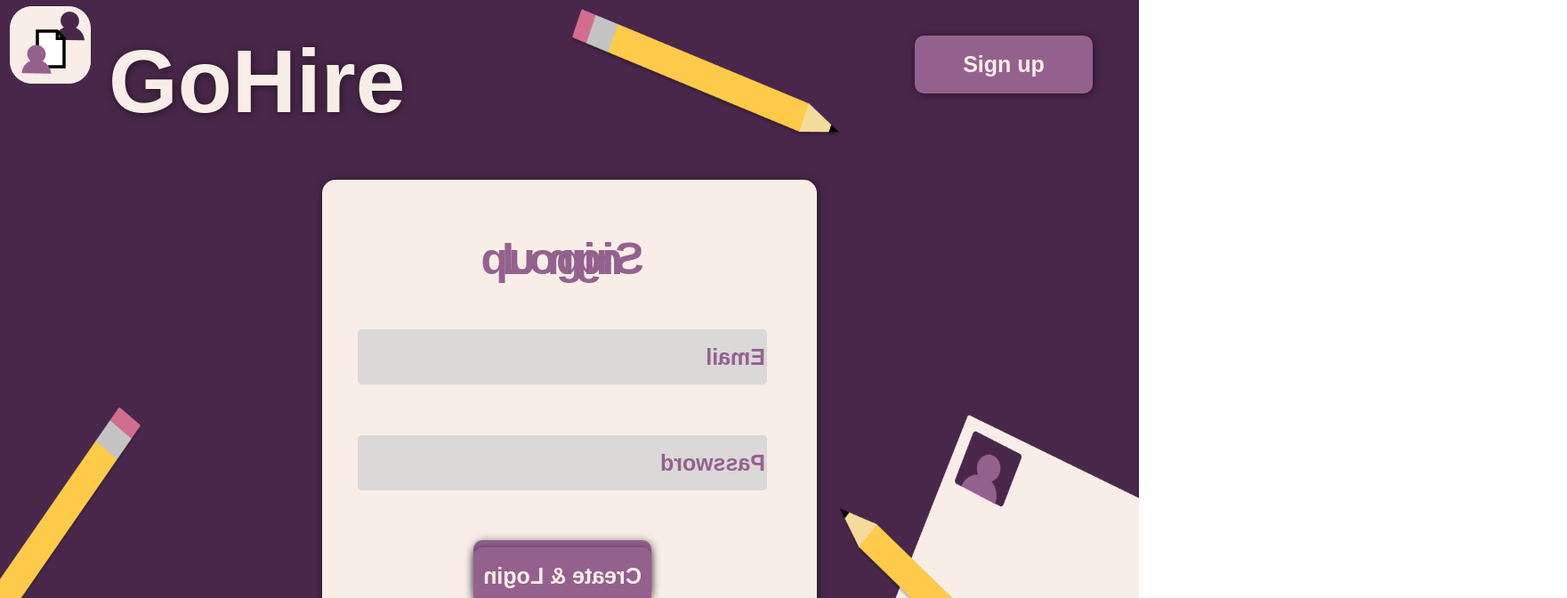
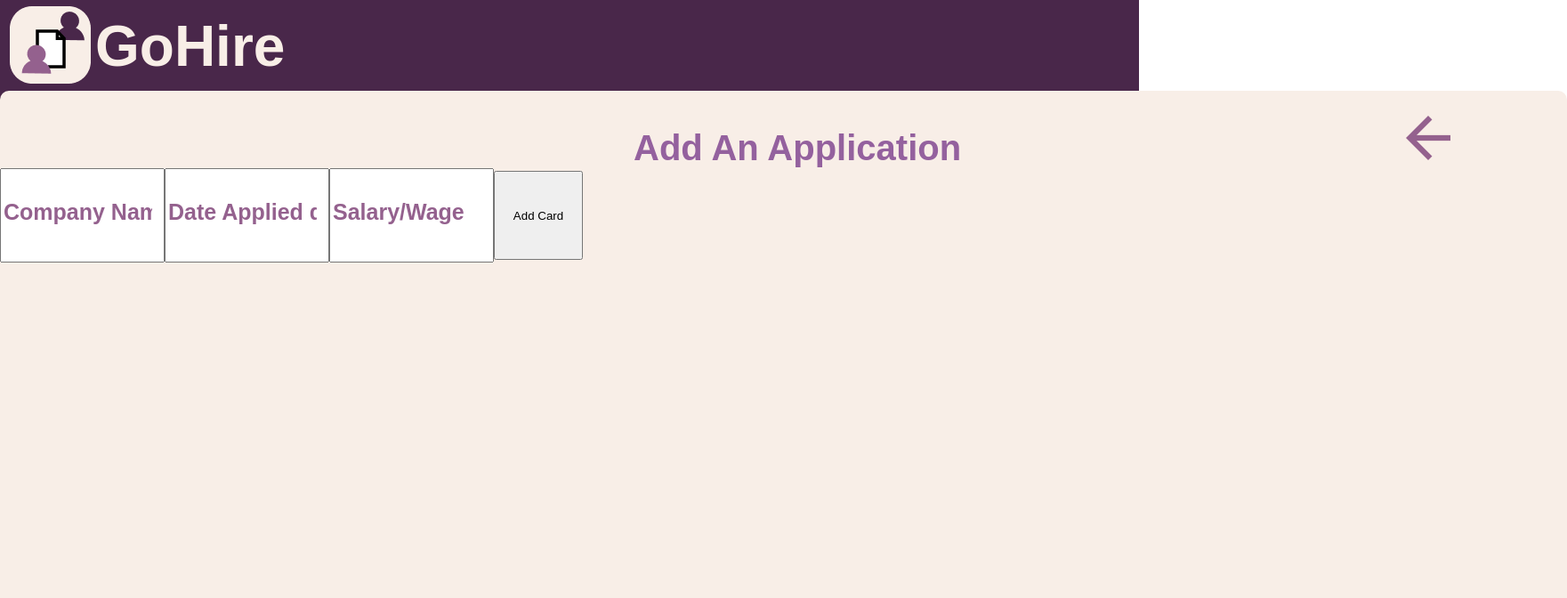
Before and after one commit to acm-projects/AppliTalent, a React (Create React App) app: page / in a window 1280 px wide. Before the commit this address led to /login. Shown: the top 672 px of the page at 89% size, 1761 px wide, since content can reach past the window. Built offline with nearby package versions, Linux system fonts and the light colour scheme; no server answers.

Commit message:
for backend with only AddCard

```diff
--- a/src/App.js
+++ b/src/App.js
@@ -11,7 +11,8 @@ import { BrowserRouter as Router, Route} from "react-router-dom";
 
 const App = () => {
     return (
-      <AuthProvider>
+      <AddCard/>
+      /*<AuthProvider>
         <Router>
           <div className="App">
             <PrivateRoute exact path="/" exact component={Home} />
@@ -19,7 +20,7 @@ const App = () => {
             <Route exact path="/addCard" exact component={AddCard} />
           </div>
         </Router>
-      </AuthProvider>
+      </AuthProvider>*/
     );
 }
 
--- a/src/Home/Home.css
+++ b/src/Home/Home.css
@@ -36,7 +36,7 @@
     font-weight:normal;
     font-family:Arial, Helvetica, sans-serif;
     font-size: 25px;
-
+    cursor: pointer;
     color:#94618E;
     outline:none;
 }
```
